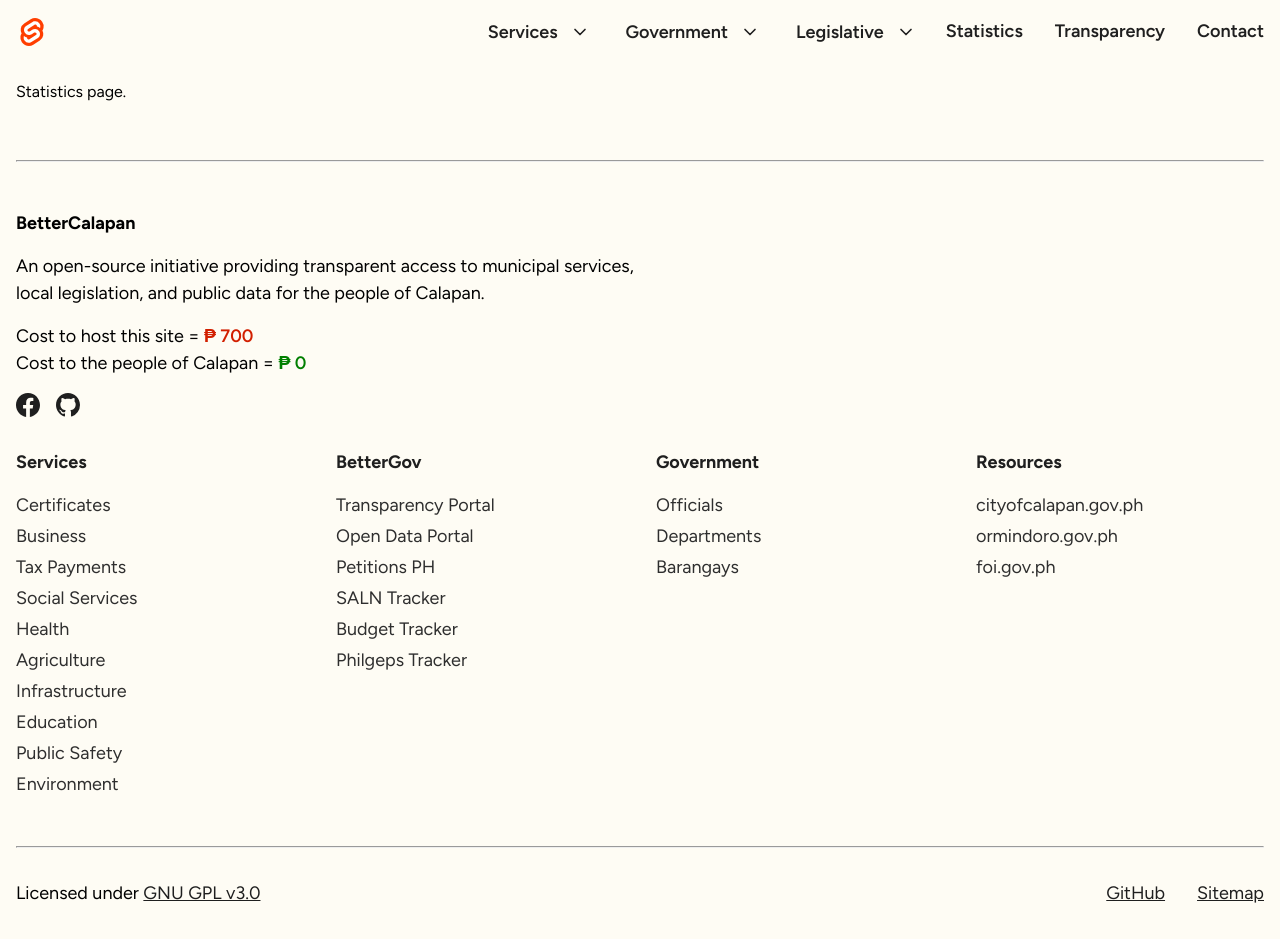
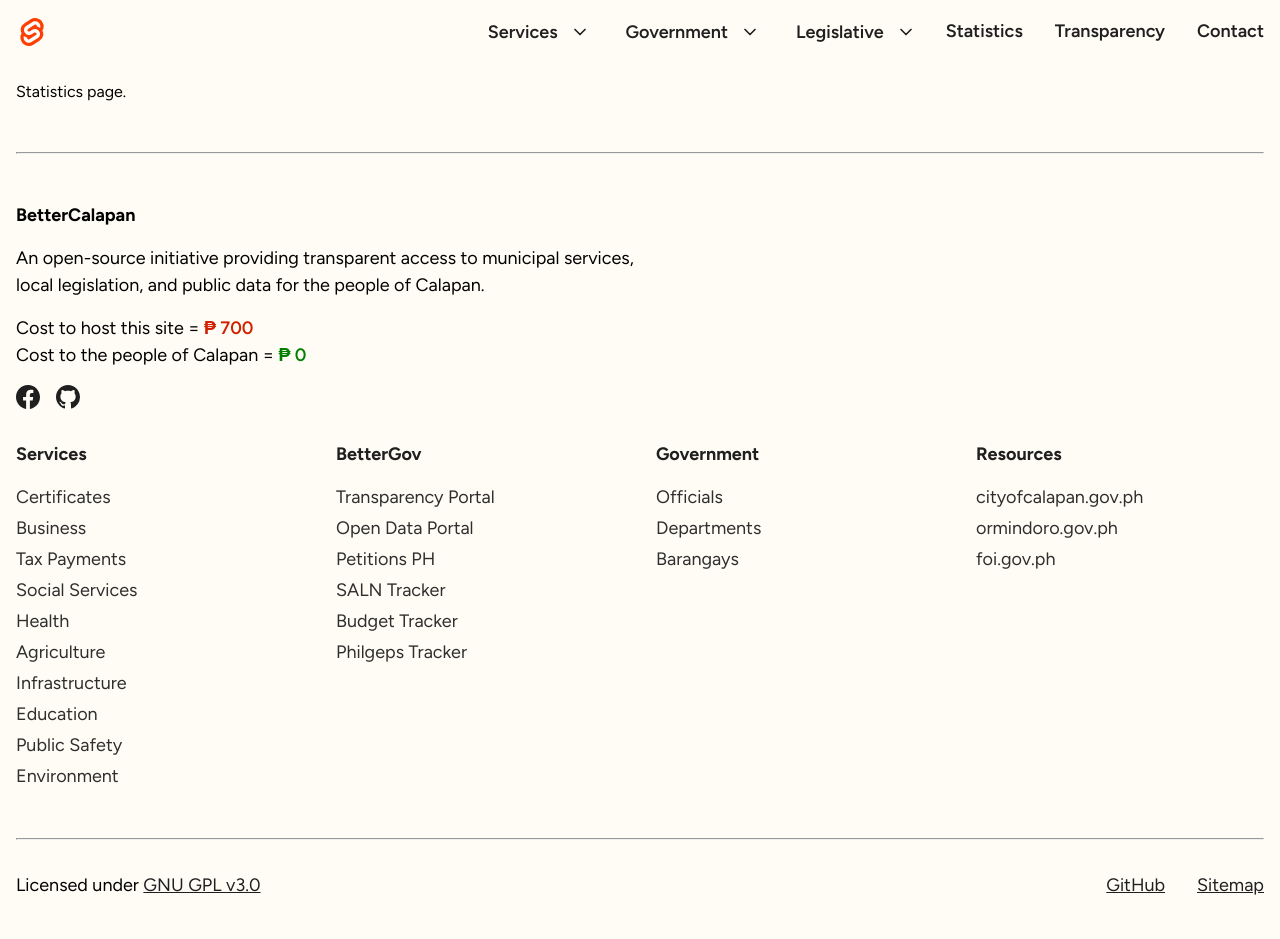
Before and after one commit to BetterCalapan/bettercalapan, a SvelteKit app: page /statistics in a window 1280 px wide. Built offline with nearby package versions, Linux system fonts and the light colour scheme.

Commit message:
style(layout): reduce main bottom spacing

```diff
--- a/src/routes/(app)/+layout.svelte
+++ b/src/routes/(app)/+layout.svelte
@@ -22,7 +22,7 @@
 
 <style>
 	main {
-		padding: 1rem 1rem 2.5rem;
+		padding: 1rem 1rem 2rem;
 		flex: 1;
 		display: flex;
 		flex-direction: column;
```
